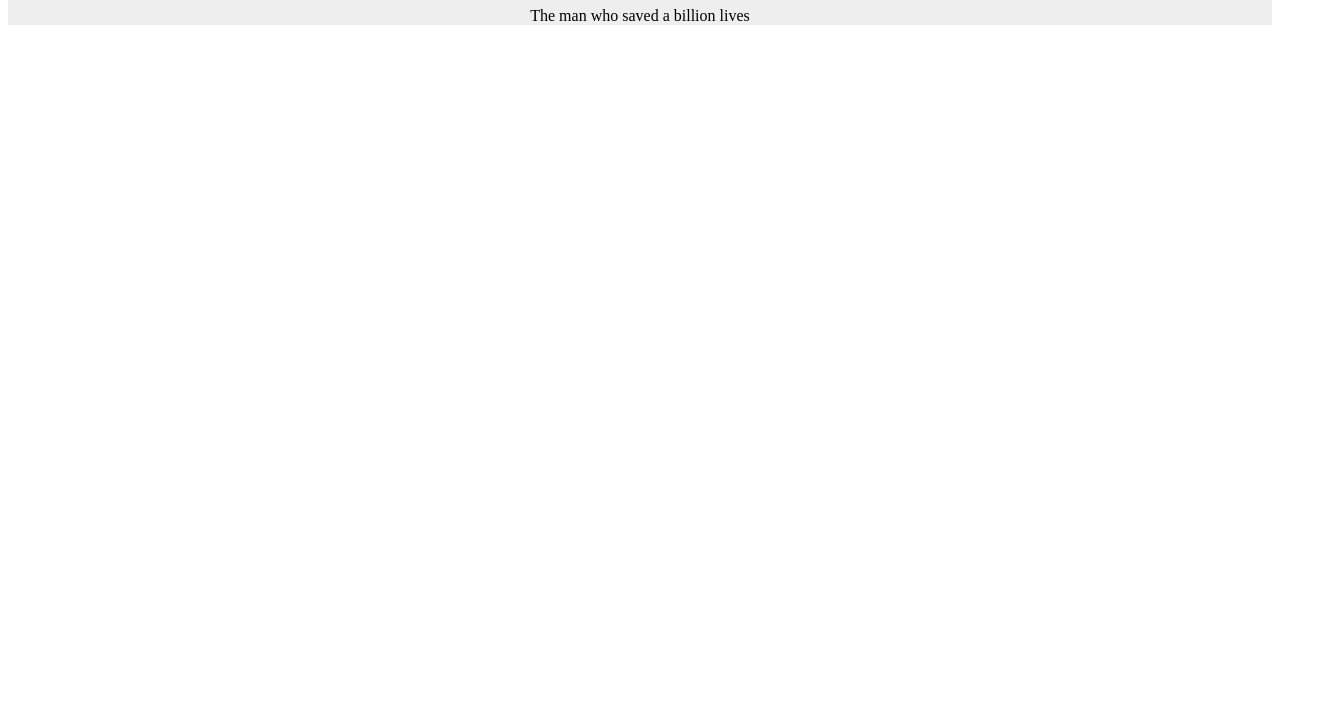
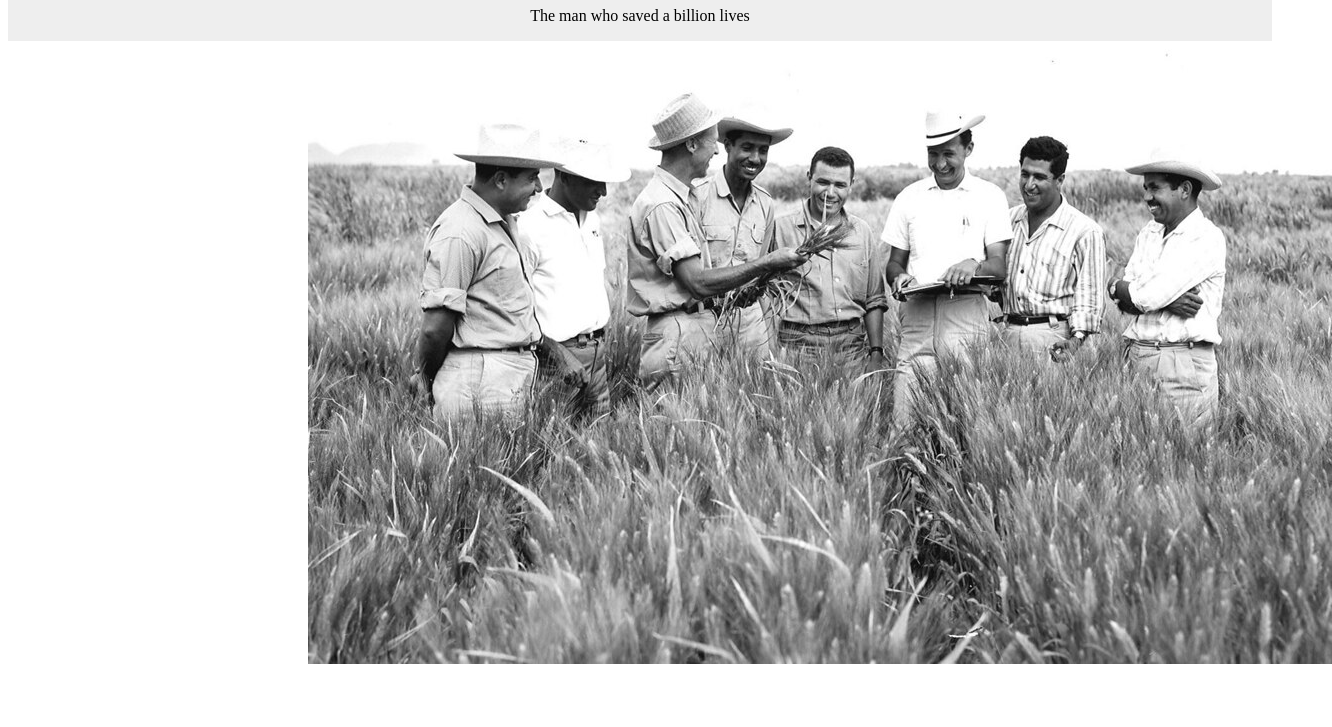
Before and after one commit to arnoldnekemiah/tribute, a plain HTML site: page index.html in a window 1280 px wide. Shown: the part 73-800 px from the top of the page, 1332 px wide, since content can reach past the window. Drawn offline with Linux system fonts and the light colour scheme.

Commit message:
2nd change

```diff
--- a/index.html
+++ b/index.html
@@ -11,7 +11,9 @@
     <div id="main">
         <h1 id="header">Dr. Norman Borlaug</h1>
         <p class="caption">The man who saved a billion lives</p>
-        <div id="img-div"></div>
+        <div id="img-div">
+            <img id="image" src="./tribute-page.jpg" alt="Dr. NO">
+        </div>
     </div>
 </body>
 </html>
--- a/style.css
+++ b/style.css
@@ -10,5 +10,12 @@
 }
 
 #img-div{
-    background: url('tribute-page.jpg');
+    background-color: white;
 }
+
+#image{
+    margin-left: 300px;
+}
+.img-caption{
+    text-align: center;
+}
```
